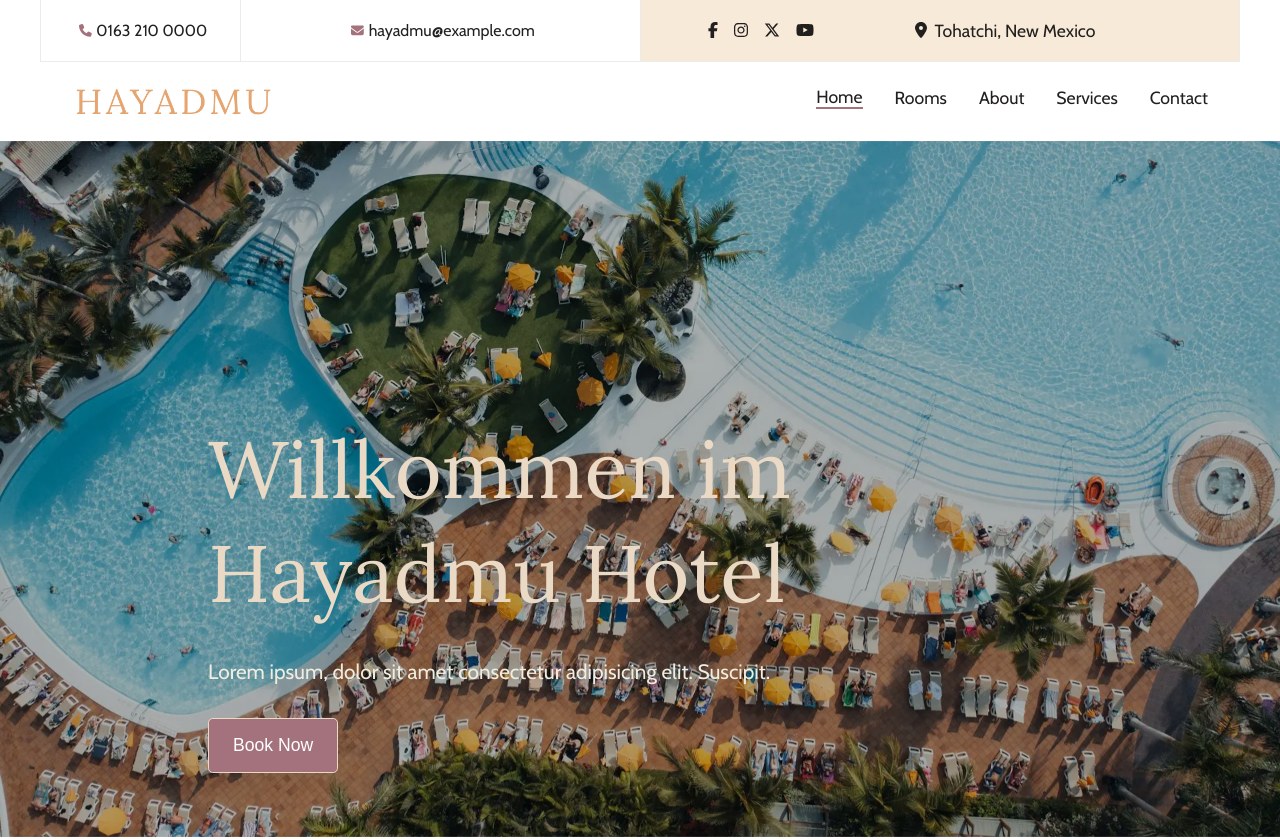
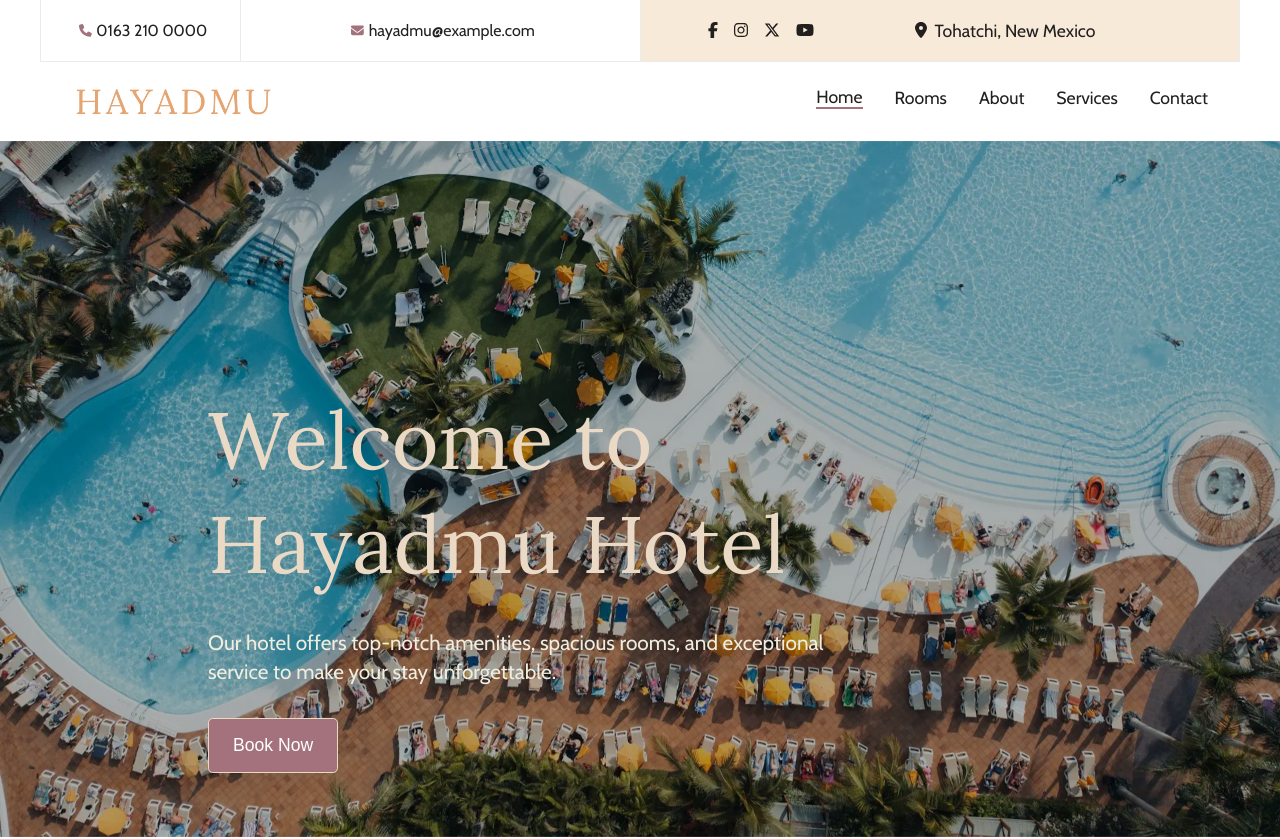
Before and after one commit to mkamburdev/Hotel-Resort-Project, a React (Vite) app: page / in a window 1280 px wide. Shown: the top 839 px of the page. Built offline with nearby package versions, Linux system fonts and the light colour scheme.

Commit message:
Bearbeitung von Titel- und Beschreibungstext und zugehörige CSS-Bearbeitungen

```diff
--- a/src/components/Header.css
+++ b/src/components/Header.css
@@ -79,7 +79,7 @@
 .header-details h1 {
   font: 400 3.5em / 1.3 "Lora", serif;
   color: #eadac5;
-  width: min-content;
+  width: 25rem;
   margin-bottom: 2rem;
 }
 
@@ -87,6 +87,7 @@
   font: 400 1.3em/1.4 "Cabin", sans-serif;
   color: #efede0;
   margin-bottom: 2rem;
+  width: 25rem;
 }
 
 .header-details button {
@@ -107,6 +108,11 @@
 @media screen and (min-width: 768px) {
   .header-details h1 {
     font-size: 5rem;
+    width: 30rem;
+  }
+
+  .header-details p {
+    width: 30rem;
   }
 }
 
@@ -117,6 +123,10 @@
     align-items: flex-start;
   }
   .header-details h1 {
-    width: 70%;
+    width: 40rem;
+  }
+
+  .header-details p {
+    width: 40rem;
   }
 }
--- a/src/components/Header.jsx
+++ b/src/components/Header.jsx
@@ -16,8 +16,8 @@ const Header = () => {
           <img src={slider4} className="header-slide slide4" alt="Slider 4" />
           <div className="header-shadow">
             <div className="header-details">
-              <h1>Willkommen im Hayadmu Hotel</h1>
-              <p>Lorem ipsum, dolor sit amet consectetur adipisicing elit. Suscipit.</p>
+              <h1>Welcome to Hayadmu Hotel</h1>
+              <p>Our hotel offers top-notch amenities, spacious rooms, and exceptional service to make your stay unforgettable.</p>
               <button>Book Now</button>
             </div>
           </div>
```
